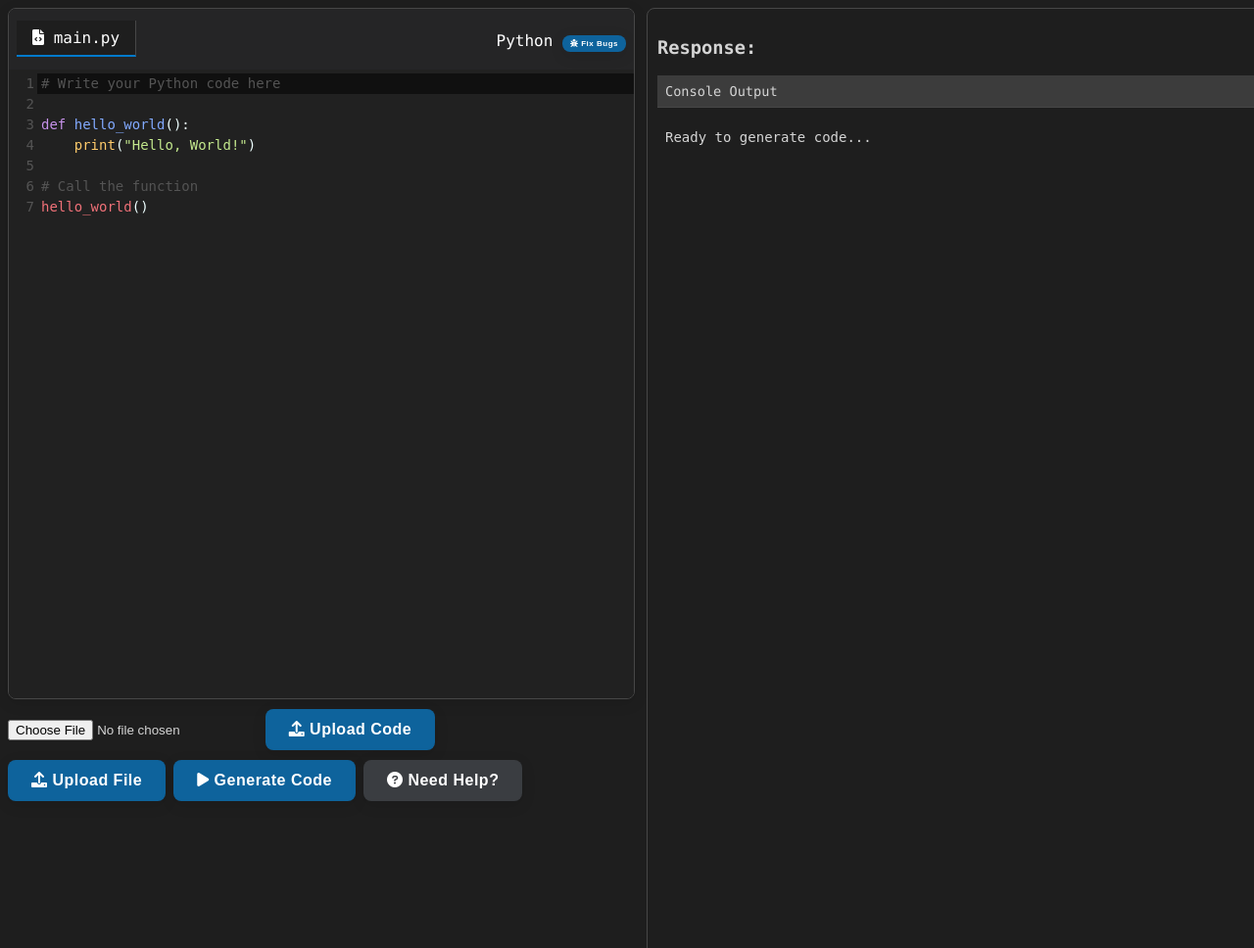
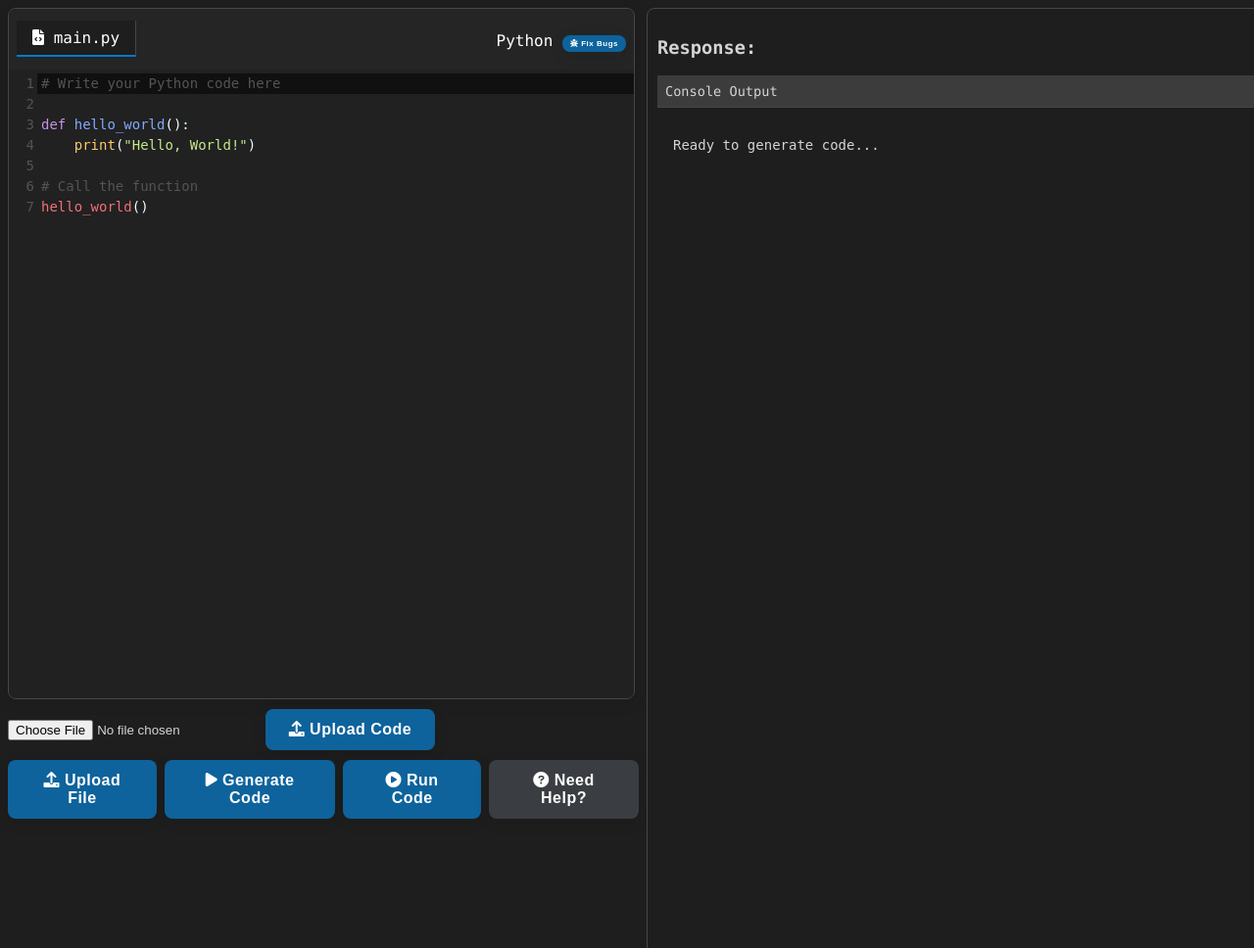
Before and after one commit to Priy1A2/Intelligent-ide-1-, a Flask app: page / in a window 1280 px wide. Shown: the part 41-1009 px from the top of the page at 98% size. Run offline with Flask 3, Linux system fonts and the light colour scheme; some libraries are stand-ins or nearby versions.

Commit message:
Update index.html

```diff
--- a/Intelligent_ide/templates/index.html
+++ b/Intelligent_ide/templates/index.html
@@ -21,6 +21,29 @@
     <script src="https://cdnjs.cloudflare.com/ajax/libs/codemirror/5.65.0/addon/edit/matchbrackets.min.js"></script>
     <script src="https://cdnjs.cloudflare.com/ajax/libs/codemirror/5.65.0/addon/edit/closebrackets.min.js"></script>
     <script src="https://cdnjs.cloudflare.com/ajax/libs/codemirror/5.65.0/addon/selection/active-line.min.js"></script>
+    <script>
+        async function runCode() {
+            // const code = document.getElementById('codeEditor').value;
+            const code = editor.getValue(); // Correct way to get CodeMirror content
+        console.log('Code being sent:', code);
+
+            try {
+                const response = await fetch('/api/run-code', {
+                    method: 'POST',
+                    headers: {
+                        'Content-Type': 'application/json'
+                    },
+                    body: JSON.stringify({ code })
+                });
+
+                const result = await response.json();
+                document.getElementById('output').innerText = result.output;
+            } catch (error) {
+                console.error('Error running code:', error);
+                document.getElementById('output').innerText = 'Failed to run code';
+            }
+        }
+    </script>
 
     <!-- Font Awesome for icons -->
     <link rel="stylesheet" href="https://cdnjs.cloudflare.com/ajax/libs/font-awesome/6.0.0/css/all.min.css">
@@ -104,6 +127,7 @@
                     <input type="file" id="fileInput" accept=".py" style="display: none;">
                     <button type="button" id="uploadBtn"><i class="fas fa-upload"></i> Upload File</button>
                     <button type="submit"><i class="fas fa-play"></i> Generate Code</button>
+                    <button type="button" id="runCodeBtn" onclick="runCode()"><i class="fas fa-play-circle"></i> Run Code</button>
                     <button type="button" id="helpBtn"><i class="fas fa-question-circle"></i> Need Help?</button>
                 </div>
             </form>
@@ -114,7 +138,7 @@
                     <span>Console Output</span>
                 </div>
                 <div id="output">
-                    <pre><code>Ready to generate code...</code></pre>
+                    <pre id="output"><code>Ready to generate code...</code></pre>
                 </div>
             </div>
         </main>
@@ -134,9 +158,11 @@
     </div>
 
     <script>
+        let editor;
         $(document).ready(function () {
+            let autocompleteTimeout;
             // Initialize CodeMirror for better coding experience
-            var editor = CodeMirror.fromTextArea(document.getElementById("codeEditor"), {
+            editor = CodeMirror.fromTextArea(document.getElementById("codeEditor"), {
                 mode: "python",
                 theme: "material-darker",  // Dark theme for code editor
                 lineNumbers: true,
@@ -248,83 +274,8 @@
             function fixBugs() {
                 var code = editor.getValue(); // Get code from CodeMirror editor
 
-                // Add loading effect & disable button
-                // $("#fixBugsBtn").html('<i class="fas fa-spinner fa-spin"></i> Fixing...').prop("disabled", true);
-
-                // $.post("/fix_bug", { code: code }, function (data) {
-                //     if (data.response === "No errors") {
-                //         $("#output").html("No errors found in your code."); // Display plain text
-                //     } else if (data.response) {
-                //         editor.setValue(data.response); // Update editor with fixed code
-                //         $("#output").html("<pre><code>Bugs Fixed Successfully!</code></pre>");
-                //     } else if (data.error) {
-                //         $("#output").html("<pre><code>Error: " + data.error + "</code></pre>");
-                //     } else {
-                //         $("#output").html("<pre><code>An unknown error occurred.</code></pre>");
-                //     }
-                // }
-                // ).fail(function (jqXHR, textStatus, errorThrown) {
-                //     console.error("AJAX Error:", textStatus, errorThrown);
-                //     $("#output").html("<pre><code>Error: Server Connection Failed.</code></pre>");
-                // }).always(function () {
-                //     // Re-enable button & restore text
-                //     $("#fixBugsBtn").html('<i class="fas fa-bug"></i> Fix Bugs').prop("disabled", false);
-                // });
-
-                // $.ajax({
-                //     url: "/fix_bug",          // Server URL
-                //     type: "POST",             // HTTP method
-                //     contentType: "application/json",
-                //     data: JSON.stringify({ code: editor.getValue() }), // Send JSON data
-                //     success: function (data) {
-                //         if (data.response === "No errors") {
-                //             $("#output").html("No errors found in your code."); // Display plain text
-                //         } else if (data.response) {
-                //             editor.setValue(data.response); // Update editor with fixed code
-                //             $("#output").html("<pre><code>Bugs Fixed Successfully!</code></pre>");
-                //         } else if (data.error) {
-                //             $("#output").html("<pre><code>Error: " + data.error + "</code></pre>");
-                //         } else {
-                //             $("#output").html("<pre><code>An unknown error occurred.</code></pre>");
-                //         }
-                //     },
-                //     error: function (xhr, status, error) {
-                //         console.error("AJAX Error:", status, error);
-                //         $("#output").html("<pre><code>Error: Server Connection Failed.</code></pre>");
-                //     },
-                //     complete: function () {
-                //         // Re-enable button & restore text
-                //         $("#fixBugsBtn").html('<i class="fas fa-bug"></i> Fix Bugs').prop("disabled", false);
-                //     }
-                // });
-
-
                 // Disable button and show loading text
                 $("#fixBugsBtn").html('<i class="fas fa-spinner fa-spin"></i> Fixing...').prop("disabled", true);
-
-
-                // 2
-                // $.ajax({
-                //     url: "/fix_bug",
-                //     type: "POST",
-                //     contentType: "application/json",
-                //     data: JSON.stringify({ code: editor.getValue() }),
-                //     success: function (data) {
-                //         if (data.response === "No errors") {
-                //             $("#output").html("<pre><code>No errors found in your code.</code></pre>");
-                //         } else {
-                //             $("#output").html("<pre><code>Bugs Fixed Successfully!</code></pre>");
-                //         }
-                //     },
-                //     error: function (xhr, status, error) {
-                //         $("#output").html("<pre><code>Error: Server Connection Failed.</code></pre>");
-                //         console.error("AJAX Error:", status, error);
-                //     },
-                //     complete: function () {
-                //         // Re-enable button & restore text
-                //         $("#fixBugsBtn").html('<i class="fas fa-bug"></i> Fix Bugs').prop("disabled", false);
-                //     }
-                // });
 
 
                 $.ajax({
```
